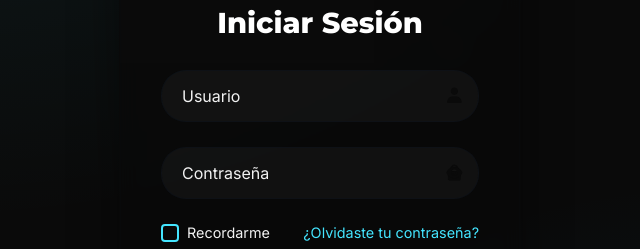
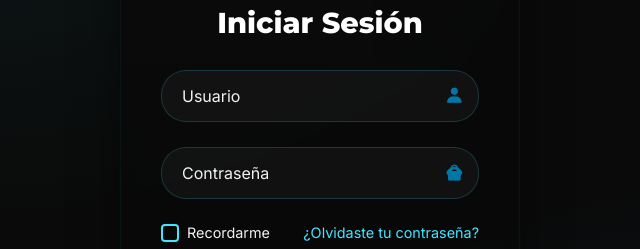
Before and after one commit to FernandoSG-04/Chat-Bot-Curso-IA, a website: page src/login/login.html in a window 1280 px wide. Shown: the part 255-504 px from the top of the page, 320-960 px from the left. Drawn offline with nearby package versions, Linux system fonts and the light colour scheme.

Commit message:
Update login styles for improved aesthetics and consistency. Changed border and box-shadow colors to a brighter shade of cyan, enhancing visual appeal. Simplified background gradient definitions in main.css for better readability.

```diff
--- a/src/login/login.css
+++ b/src/login/login.css
@@ -73,12 +73,12 @@ body {
 .wrapper {
     background: var(--glass);
     backdrop-filter: blur(10px);
-    border: 1px solid rgba(7, 17, 36, 0.3);
+    border: 1px solid rgba(68,229,255,0.18);
     border-radius: 20px;
     padding: 40px;
     width: 100%;
     max-width: 400px;
-    box-shadow: 0 20px 50px rgba(0, 0, 0, 0.45), 0 0 0 1px rgba(7, 17, 36, 0.06) inset;
+    box-shadow: 0 20px 50px rgba(0, 0, 0, 0.45), 0 0 0 1px rgba(68,229,255,0.06) inset;
     position: relative;
     z-index: 2;
     animation: slideInUp 0.8s ease-out;
@@ -152,7 +152,7 @@ body {
     display: flex;
     align-items: center;
     justify-content: center;
-    box-shadow: 0 0 0 2px rgba(7, 17, 36, 0.35), 0 8px 16px rgba(0,0,0,0.35);
+    box-shadow: 0 0 0 2px rgba(68,229,255,0.35), 0 8px 16px rgba(0,0,0,0.35);
     animation: glowPulse 4s ease-in-out infinite;
 }
 
@@ -237,7 +237,7 @@ body {
     width: 100%;
     padding: 15px 45px 15px 20px;
     background: rgba(255, 255, 255, 0.04);
-    border: 1px solid rgba(7, 17, 36, 0.3);
+    border: 1px solid rgba(68,229,255,0.18);
     border-radius: 25px;
     color: var(--text-on-dark);
     font-size: 1rem;
@@ -251,8 +251,8 @@ body {
 
 .input-box input:focus {
     outline: none;
-    border-color: rgba(7, 17, 36, 0.6);
-    box-shadow: 0 0 0 3px rgba(7, 17, 36, 0.18);
+    border-color: rgba(68,229,255,0.45);
+    box-shadow: 0 0 0 3px rgba(68, 229, 255, 0.18);
     background: rgba(255, 255, 255, 0.15);
 }
 
@@ -261,13 +261,13 @@ body {
     right: 15px;
     top: 50%;
     transform: translateY(-50%);
-    color: var(--color-bg-1);
+    color: var(--color-secondary);
     font-size: 1.2rem;
     transition: all 0.3s ease;
 }
 
 .input-box input:focus + i {
-    color: var(--color-bg-2);
+    color: var(--color-primary);
     transform: translateY(-50%) scale(1.1);
 }
 
```
Also changed, not shown: src/styles/main.css (+2 -10 lines).
